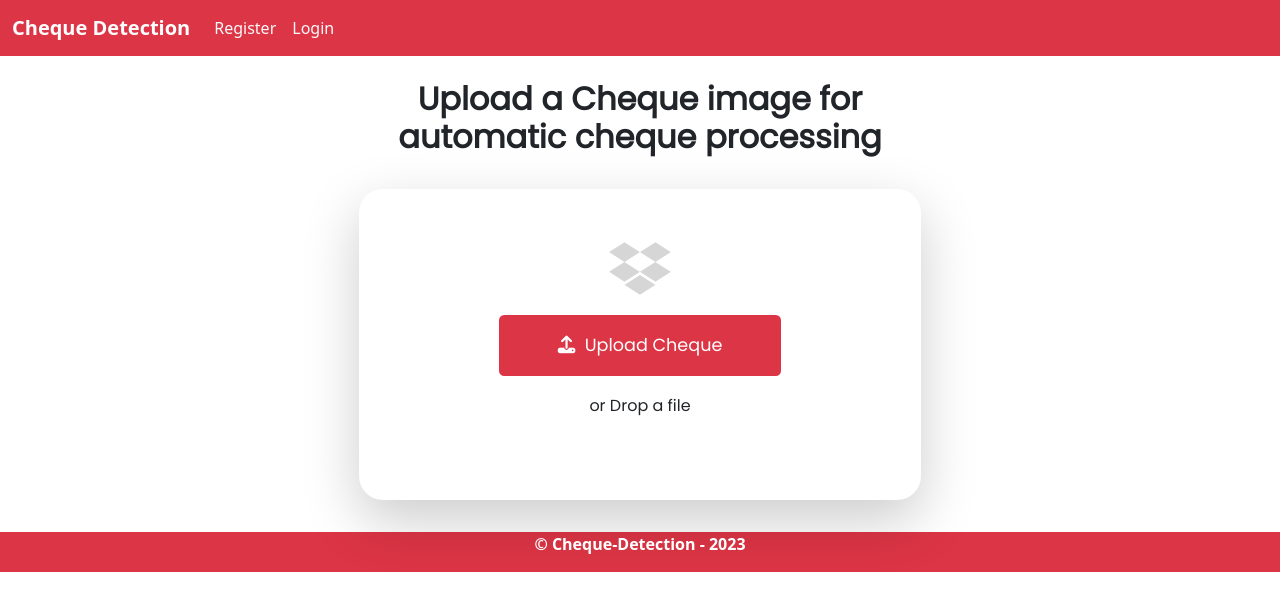
After one commit to viveknimbolkar/cheque-detection, a Flask app: page /dashboard/upload-cheque in a window 1280 px wide. The commit adds this page. Shown: the top 611 px of the page. Run offline with Flask 3, Linux system fonts and the light colour scheme; some libraries are stand-ins or nearby versions.

Commit message:
add upload cheque image page

```diff
--- a/routes.py
+++ b/routes.py
@@ -77,6 +77,11 @@ def history():
     return 'history'
 
 
+@app.route('/dashboard/upload-cheque')
+def upload_cheque():
+    return render_template('upload-cheque.html')
+
+
 @app.route('/dashboard/verify')
 def verify():
     return 'verify'
--- /dev/null
+++ b/static/css/upload-cheque.css
@@ -0,0 +1,57 @@
+.container {
+  font-family: "Poppins", sans-serif;
+}
+.main {
+  background-color: #ffffff;
+  padding: 3.12em 1.87em;
+  box-shadow: 0 1.25em 3.43em rgba(0, 0, 0, 0.205);
+  border-radius: 1.5em;
+}
+input[type="file"] {
+  display: none;
+}
+label {
+  display: block;
+  position: relative;
+  background-color: rgba(220, 53, 69);
+  color: #ffffff;
+  font-size: 1.1em;
+  text-align: center;
+  width: 16em;
+  padding: 1em 0;
+  border-radius: 0.3em;
+  margin: 0 auto 1em auto;
+  cursor: pointer;
+}
+#image-display {
+  position: relative;
+  width: 90%;
+  margin: 0 auto;
+  display: flex;
+  justify-content: space-evenly;
+  gap: 1.25em;
+  flex-wrap: wrap;
+}
+#image-display figure {
+  width: 45%;
+}
+#image-display img {
+  width: 100%;
+}
+#image-display figcaption {
+  font-size: 0.8em;
+  text-align: center;
+  color: #5a5861;
+}
+.active {
+  border: 0.2em dashed #025bee;
+}
+#error {
+  text-align: center;
+  color: #ff3030;
+}
+
+.main .fa-dropbox {
+  font-size: 60px;
+  color: rgba(0, 0, 0, 0.162);
+}
--- /dev/null
+++ b/static/js/upload-cheque.js
@@ -0,0 +1,83 @@
+let uploadButton = document.getElementById("upload-button");
+let chosenImage = document.getElementById("chosen-image");
+let fileName = document.getElementById("file-name");
+let container = document.querySelector(".container");
+let error = document.getElementById("error");
+let imageDisplay = document.getElementById("image-display");
+
+const fileHandler = (file, name, type) => {
+  if (type.split("/")[0] !== "image") {
+    error.innerText = "Please upload an image file";
+    return false;
+  }
+  error.innerText = "";
+  let reader = new FileReader();
+  reader.readAsDataURL(file);
+  reader.onloadend = () => {
+    //image and file name
+    let imageContainer = document.createElement("figure");
+    let img = document.createElement("img");
+    img.src = reader.result;
+    imageContainer.appendChild(img);
+    imageContainer.innerHTML += `<figcaption>${name}</figcaption>`;
+    imageDisplay.appendChild(imageContainer);
+  };
+};
+
+//Upload Button
+uploadButton.addEventListener("change", () => {
+  imageDisplay.innerHTML = "";
+  Array.from(uploadButton.files).forEach((file) => {
+    fileHandler(file, file.name, file.type);
+  });
+});
+
+container.addEventListener(
+  "dragenter",
+  (e) => {
+    e.preventDefault();
+    e.stopPropagation();
+    container.classList.add("active");
+  },
+  false
+);
+
+container.addEventListener(
+  "dragleave",
+  (e) => {
+    e.preventDefault();
+    e.stopPropagation();
+    container.classList.remove("active");
+  },
+  false
+);
+
+container.addEventListener(
+  "dragover",
+  (e) => {
+    e.preventDefault();
+    e.stopPropagation();
+    container.classList.add("active");
+  },
+  false
+);
+
+container.addEventListener(
+  "drop",
+  (e) => {
+    e.preventDefault();
+    e.stopPropagation();
+    container.classList.remove("active");
+    let draggedData = e.dataTransfer;
+    let files = draggedData.files;
+    imageDisplay.innerHTML = "";
+    Array.from(files).forEach((file) => {
+      fileHandler(file, file.name, file.type);
+    });
+  },
+  false
+);
+
+window.onload = () => {
+  error.innerText = "";
+};
--- a/templates/base.html
+++ b/templates/base.html
@@ -41,7 +41,7 @@
       </div>
     </nav>
     {% block content %} {% endblock %}
-    <footer class="container-fluid bg-danger d-flex justify-content-center">
+    <footer class="container-fluid bg-danger my-4 d-flex justify-content-center">
       <p class="text-white fw-bold ">&copy; Cheque-Detection - 2023</p>
     </footer>
   </body>
--- /dev/null
+++ b/templates/upload-cheque.html
@@ -0,0 +1,48 @@
+{% extends 'base.html' %}
+{% block head %}
+
+<link
+  rel="stylesheet"
+  href="https://cdnjs.cloudflare.com/ajax/libs/font-awesome/6.2.0/css/all.min.css"
+/>
+<link
+  href="https://fonts.googleapis.com/css2?family=Poppins&display=swap"
+  rel="stylesheet"
+/>
+<link rel="stylesheet" href={{
+url_for("static",filename='css/upload-cheque.css') }} /> {% endblock %} {% block
+content %}
+<div class="container">
+  <div class="d-flex justify-content-center">
+    <div class="col-md-3"></div>
+    <div class="col-md-6">
+      <h2 class="text-center fw-bold my-4">
+        Upload a Cheque image for automatic cheque processing
+      </h2>
+    </div>
+    <div class="col-md-3"></div>
+  </div>
+  <div class="row p-2">
+    <div class="col-md-3"></div>
+    <div class="col-md-6 main">
+      <div class="text-center mb-3">
+        <i class="fa-brands fa-dropbox"></i>
+      </div>
+
+      <input type="file" id="upload-button" multiple accept="image/*" />
+      <label for="upload-button"
+        ><i class="fa-solid fa-upload"></i>&nbsp; Upload Cheque
+      </label>
+      <div class="text-center">or Drop a file</div>
+
+      <div id="error"></div>
+      <div id="image-display" class="my-3"></div>
+    </div>
+    <div class="col-md-3"></div>
+  </div>
+</div>
+
+{% endblock %} {% block jsscripts %}
+<script src={{
+    url_for("static",filename='js/upload-cheque.js') }}></script>
+{% endblock %}
```
